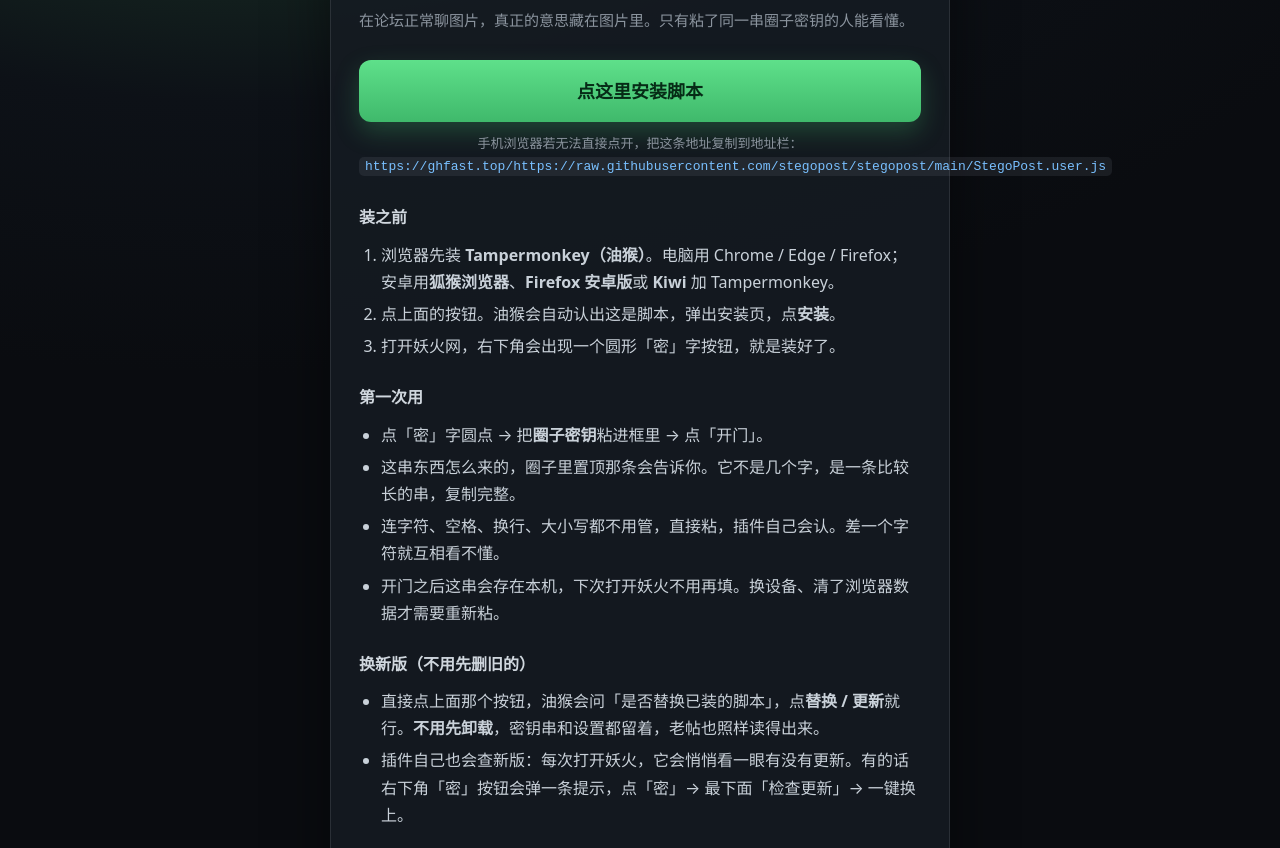
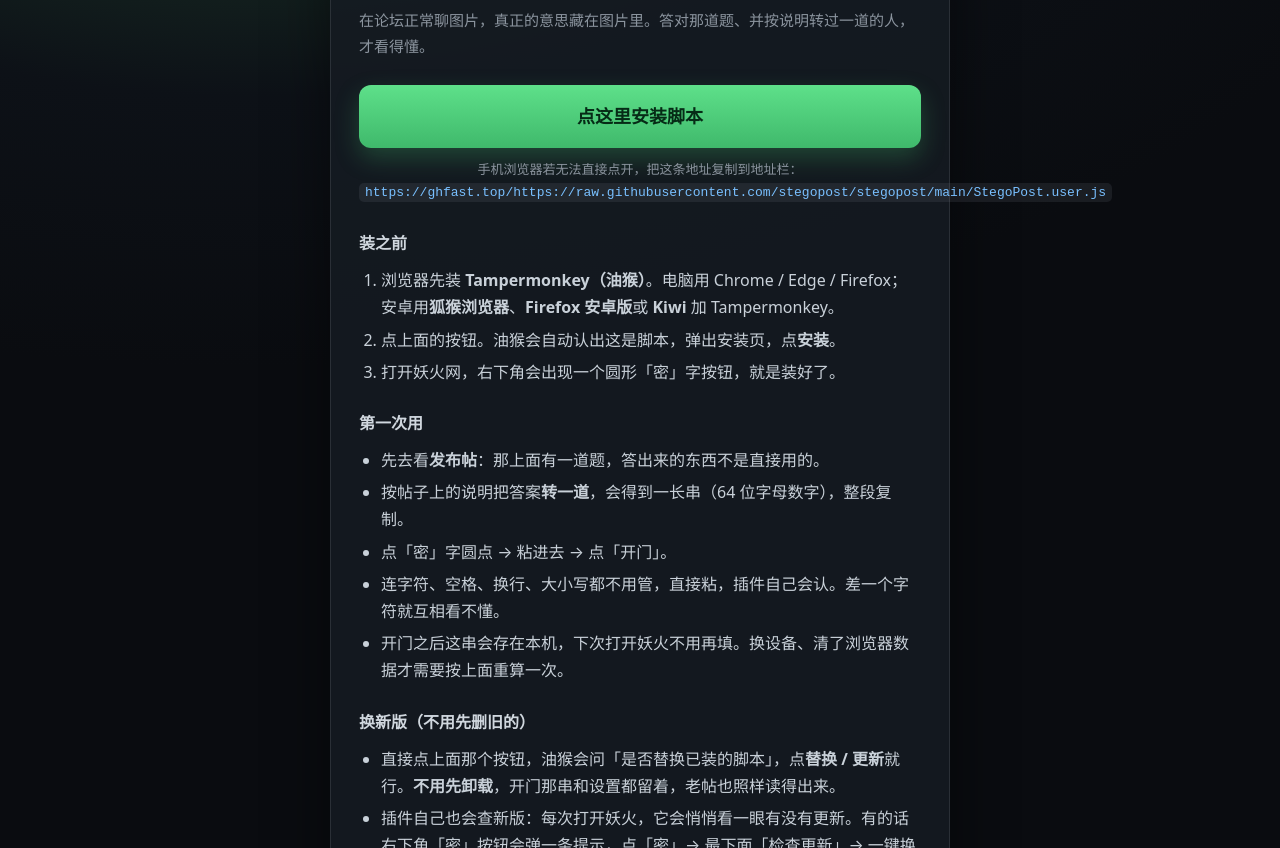
Before and after one commit to stegopost/stegopost, a plain HTML site: page index.html in a window 1280 px wide. Shown: the part 99-947 px from the top of the page. Drawn offline with Linux system fonts and the light colour scheme.

Commit message:
deploy(main): index.html

```diff
--- a/index.html
+++ b/index.html
@@ -40,7 +40,7 @@
 <body>
 <main class="card">
   <h1>密文帖子插件</h1>
-  <p class="sub">在论坛正常聊图片，真正的意思藏在图片里。只有粘了同一串圈子密钥的人能看懂。</p>
+  <p class="sub">在论坛正常聊图片，真正的意思藏在图片里。答对那道题、并按说明转过一道的人，才看得懂。</p>
 
   <a class="btn" id="mainbtn" href="https://ghfast.top/https://raw.githubusercontent.com/stegopost/stegopost/main/StegoPost.user.js">点这里安装脚本</a>
   <p class="raw">手机浏览器若无法直接点开，把这条地址复制到地址栏：<br><code id="absurl">https://ghfast.top/https://raw.githubusercontent.com/stegopost/stegopost/main/StegoPost.user.js</code></p>
@@ -71,15 +71,16 @@
 
   <h2>第一次用</h2>
   <ul>
-    <li>点「密」字圆点 → 把<b>圈子密钥</b>粘进框里 → 点「开门」。</li>
-    <li>这串东西怎么来的，圈子里置顶那条会告诉你。它不是几个字，是一条比较长的串，复制完整。</li>
+    <li>先去看<b>发布帖</b>：那上面有一道题，答出来的东西不是直接用的。</li>
+    <li>按帖子上的说明把答案<b>转一道</b>，会得到一长串（64 位字母数字），整段复制。</li>
+    <li>点「密」字圆点 → 粘进去 → 点「开门」。</li>
     <li>连字符、空格、换行、大小写都不用管，直接粘，插件自己会认。差一个字符就互相看不懂。</li>
-    <li>开门之后这串会存在本机，下次打开妖火不用再填。换设备、清了浏览器数据才需要重新粘。</li>
+    <li>开门之后这串会存在本机，下次打开妖火不用再填。换设备、清了浏览器数据才需要按上面重算一次。</li>
   </ul>
 
   <h2>换新版（不用先删旧的）</h2>
   <ul>
-    <li>直接点上面那个按钮，油猴会问「是否替换已装的脚本」，点<b>替换 / 更新</b>就行。<b>不用先卸载</b>，密钥串和设置都留着，老帖也照样读得出来。</li>
+    <li>直接点上面那个按钮，油猴会问「是否替换已装的脚本」，点<b>替换 / 更新</b>就行。<b>不用先卸载</b>，开门那串和设置都留着，老帖也照样读得出来。</li>
     <li>插件自己也会查新版：每次打开妖火，它会悄悄看一眼有没有更新。有的话右下角「密」按钮会弹一条提示，点「密」→ 最下面「检查更新」→ 一键换上。</li>
   </ul>
 
```
